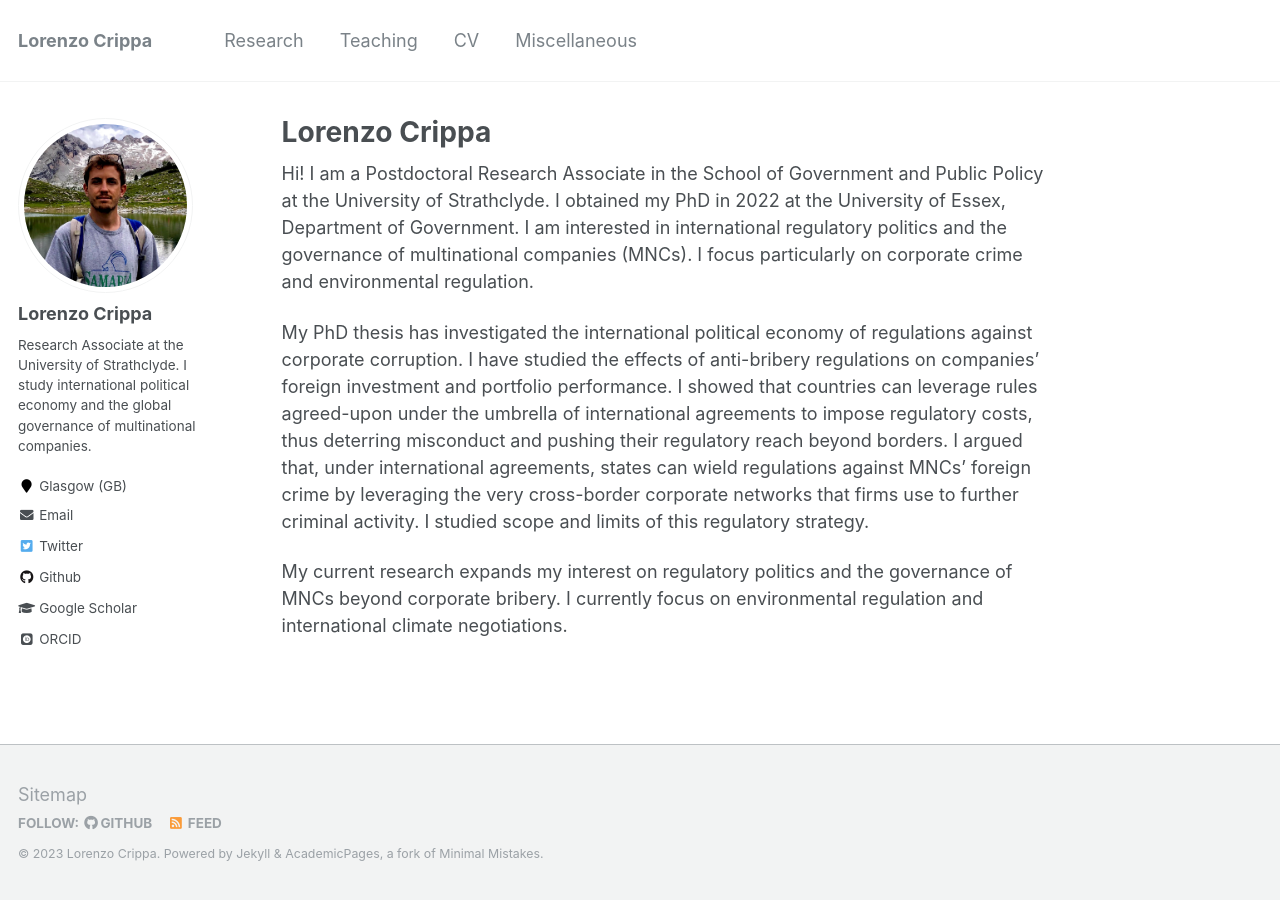
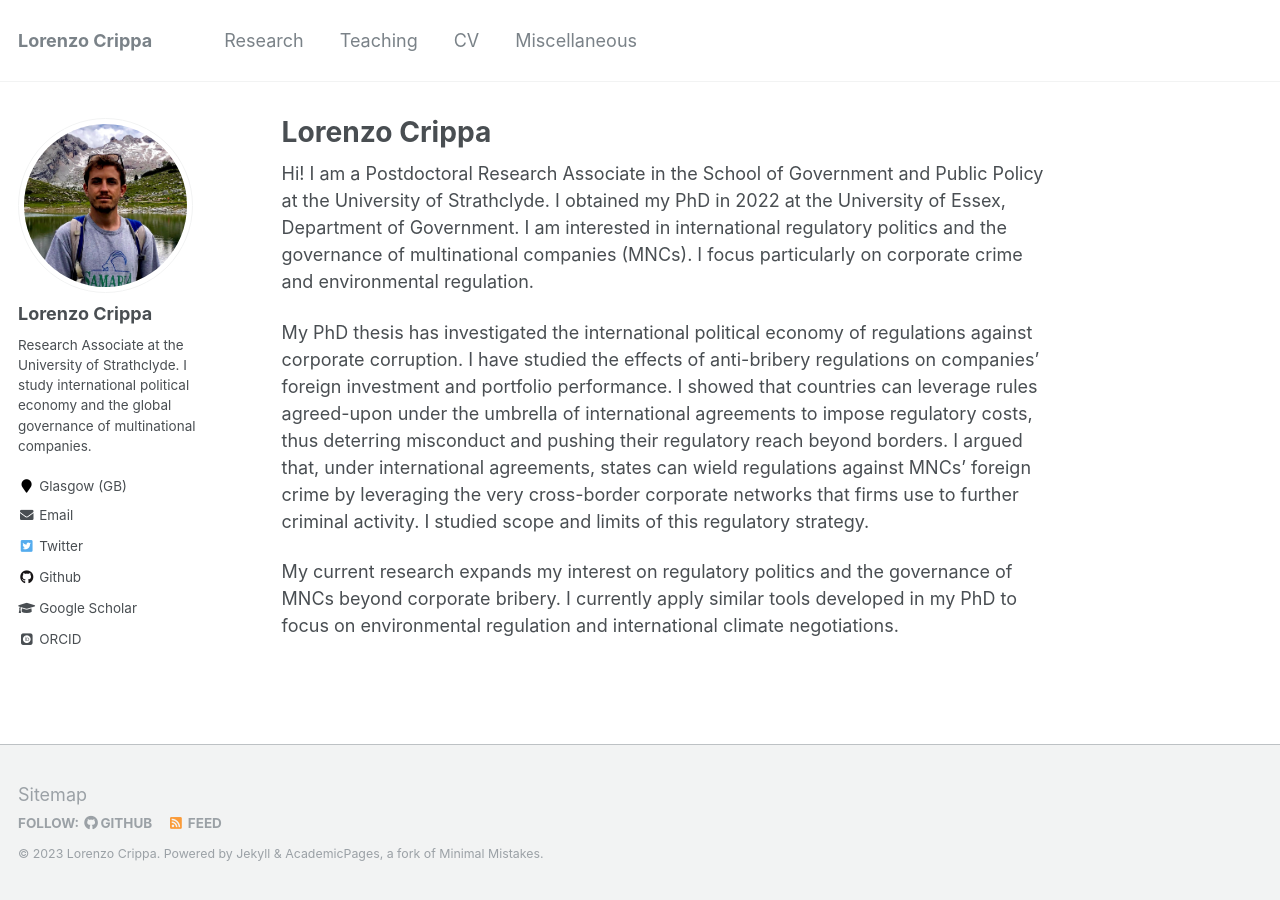
Before and after one commit to lorenzo-crippa/lorenzo-crippa.github.io, a Jekyll site: the page built from _pages/about.md, in a window 1280 px wide. Built offline with Jekyll 4.4.1, drawn with Linux system fonts in a browser that asks for light colours; some web fonts are replaced.

Commit message:
Update about.md

```diff
--- a/_pages/about.md
+++ b/_pages/about.md
@@ -12,4 +12,4 @@ Hi! I am a Postdoctoral Research Associate in the School of Government and Publi
 
 My PhD thesis has investigated the international political economy of regulations against corporate corruption. I have studied the effects of anti-bribery regulations on companies' foreign investment and portfolio performance. I showed that countries can leverage rules agreed-upon under the umbrella of international agreements to impose regulatory costs, thus deterring misconduct and pushing their regulatory reach beyond borders. I argued that, under international agreements, states can wield regulations against MNCs' foreign crime by leveraging the very cross-border corporate networks that firms use to further criminal activity. I studied scope and limits of this regulatory strategy.
 
-My current research expands my interest on regulatory politics and the governance of MNCs beyond corporate bribery. I currently focus on environmental regulation and international climate negotiations.
+My current research expands my interest on regulatory politics and the governance of MNCs beyond corporate bribery. I currently apply similar tools developed in my PhD to focus on environmental regulation and international climate negotiations.
```
